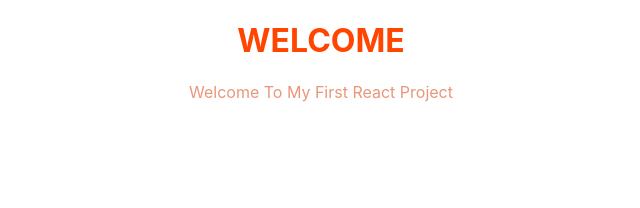
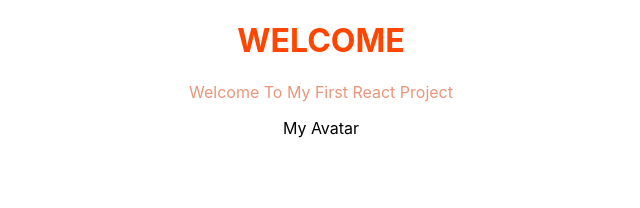
Before and after one commit to SGutierrez17/react-project-1, a React (Create React App) app: page / in a window 1280 px wide. Shown: the top 208 px of the page, without its empty margins (319-959 px from the left). Built offline with nearby package versions, Linux system fonts and the light colour scheme.

Commit message:
Initial-avatar

```diff
--- a/src/App.jsx
+++ b/src/App.jsx
@@ -1,5 +1,6 @@
 import "./App.css"
 
+import Avatar from "./atoms/avatar/avatar";
 import Footer from "./atoms/footer/footer";
 import Header from "./atoms/header/header";
 
@@ -9,6 +10,9 @@ function App() {
     <div className="App">
       <Header title="Welcome"/>
       <Footer content="Welcome to my first react project" />
+      <Avatar
+        description="My Avatar"
+      />
     </div>
   );
 }
--- a/src/atoms/avatar/avatar.jsx
+++ b/src/atoms/avatar/avatar.jsx
@@ -0,0 +1,7 @@
+import React from 'react'
+
+export default function Avatar({description}) {
+  return (
+    <div className="avatar">{description}</div>
+  )
+}
```
Also changed, not shown: src/atoms/avatar/avatar.css (added), src/atoms/avatar/myAvatar.png (added), src/atoms/avatar/myAvatar.svg (added).
